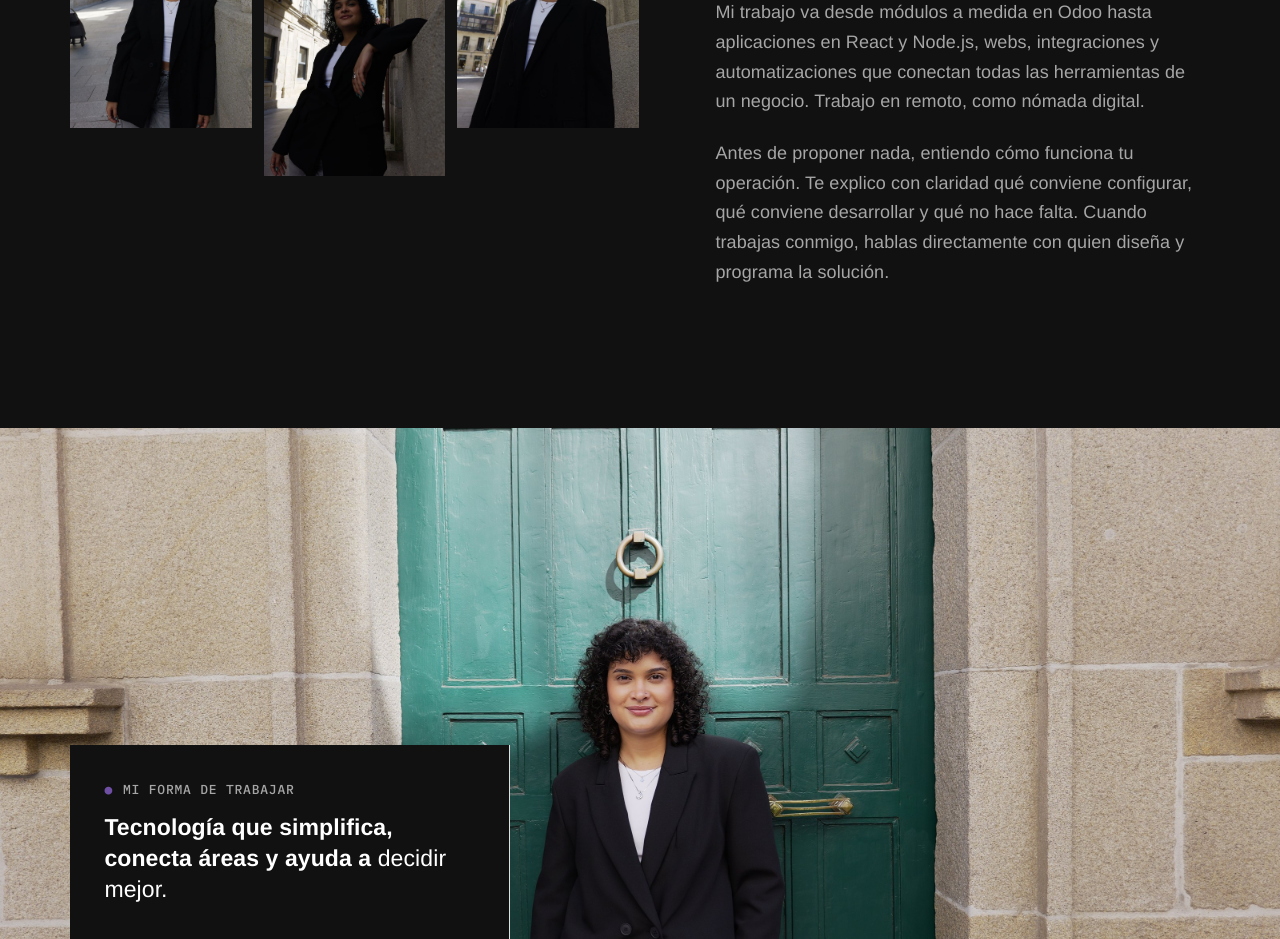
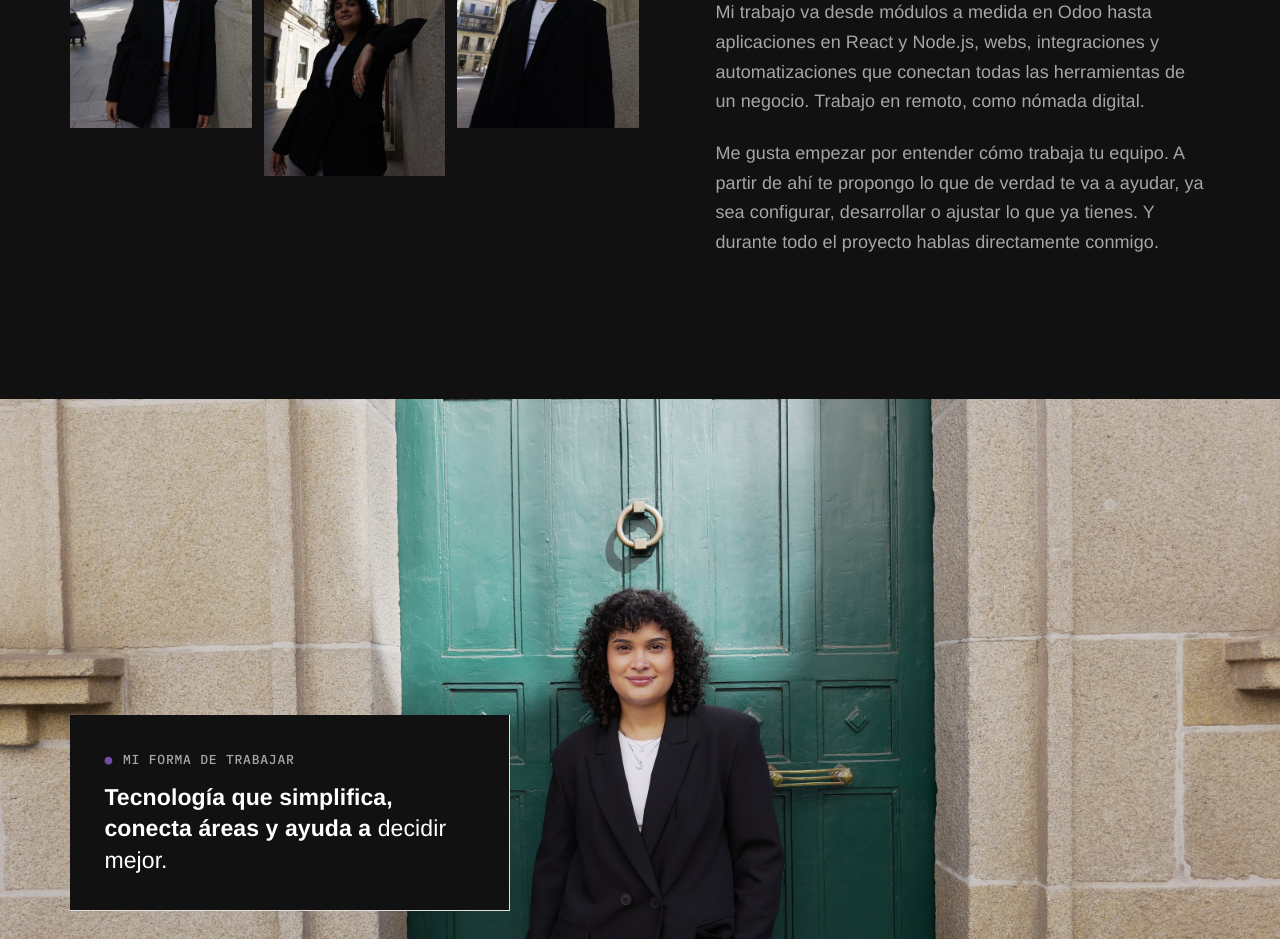
Before and after one commit to VeronicaC-Fuentes/veronicadev, a Next.js app: page / in a window 1280 px wide. Shown: the part 6980-7919 px from the top of the page. Built offline with nearby package versions, Linux system fonts and the light colour scheme.

Commit message:
Sobre mí: texto más cercano
Co-Authored-By: Claude Opus 5.5 <noreply@anthropic.com>
Claude-Session: https://claude.ai/code/session_01YLa4mbtqWbu346eComd5Wq

```diff
--- a/src/app/content.js
+++ b/src/app/content.js
@@ -172,7 +172,7 @@ export const CONTENT = {
       title: ["Tecnología al servicio de", "cómo trabaja tu empresa."],
       p1: "Soy Verónica Cruces, desarrolladora full-stack y consultora Odoo. Desde 2023 acompaño a empresas de España y Latinoamérica con su tecnología.",
       p2: "Mi trabajo va desde módulos a medida en Odoo hasta aplicaciones en React y Node.js, webs, integraciones y automatizaciones que conectan todas las herramientas de un negocio. Trabajo en remoto, como nómada digital.",
-      p3: "Antes de proponer nada, entiendo cómo funciona tu operación. Te explico con claridad qué conviene configurar, qué conviene desarrollar y qué no hace falta. Cuando trabajas conmigo, hablas directamente con quien diseña y programa la solución.",
+      p3: "Me gusta empezar por entender cómo trabaja tu equipo. A partir de ahí te propongo lo que de verdad te va a ayudar, ya sea configurar, desarrollar o ajustar lo que ya tienes. Y durante todo el proyecto hablas directamente conmigo.",
       readMore: "Leer más",
       alts: ["Verónica con blazer negro apoyada en una fachada de piedra", "Verónica apoyada con el brazo en una pared, en una calle estrecha", "Verónica mirando hacia arriba en una calle del casco histórico"],
     },
@@ -255,7 +255,7 @@ export const CONTENT = {
       title: ["Technology that serves", "the way your company works."],
       p1: "I'm Verónica Cruces, a full-stack developer and Odoo consultant. Since 2023 I've been helping companies in Spain and Latin America with their technology.",
       p2: "My work ranges from custom Odoo modules to React and Node.js applications, websites, integrations and automations that connect all of a business's tools. I work remotely, as a digital nomad.",
-      p3: "Before proposing anything, I get to know how your operation works. I'll tell you clearly what to configure, what to build and what you don't need. When you work with me, you talk directly to the person who designs and codes the solution.",
+      p3: "I like to start by understanding how your team works. From there I suggest what will really help you, whether that means configuring, building or adjusting what you already have. And throughout the project, you talk directly with me.",
       readMore: "Read more",
       alts: ["Verónica in a black blazer leaning on a stone façade", "Verónica leaning her arm on a wall in a narrow street", "Verónica looking up in an old-town street"],
     },
```
